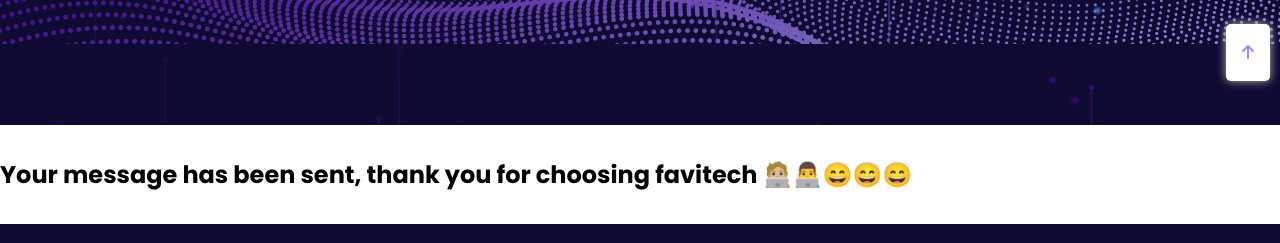
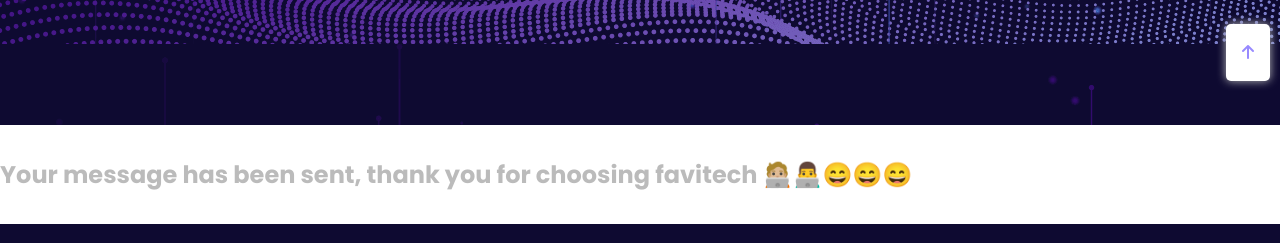
Before and after one commit to CoderFaveX/favitech, a plain HTML site: page msgSent.html in a window 1280 px wide. Shown: the part 709-952 px from the top of the page. Drawn offline with Linux system fonts and the light colour scheme.

Commit message:
Update msgSent.html

```diff
--- a/msgSent.html
+++ b/msgSent.html
@@ -147,7 +147,7 @@
         </div>
     </header>
     <main>
-        <h2 style="padding: 2rem 0;">Your message has been sent, thank you for choosing favitech 🧑🏼‍💻👨‍💻😄😄😄</h2>
+        <h2 style="padding: 2rem 0; tet-align: center; color: #BBB;">Your message has been sent, thank you for choosing favitech 🧑🏼‍💻👨‍💻😄😄😄</h2>
     </main>
     <footer>
         <div class="links">
```
